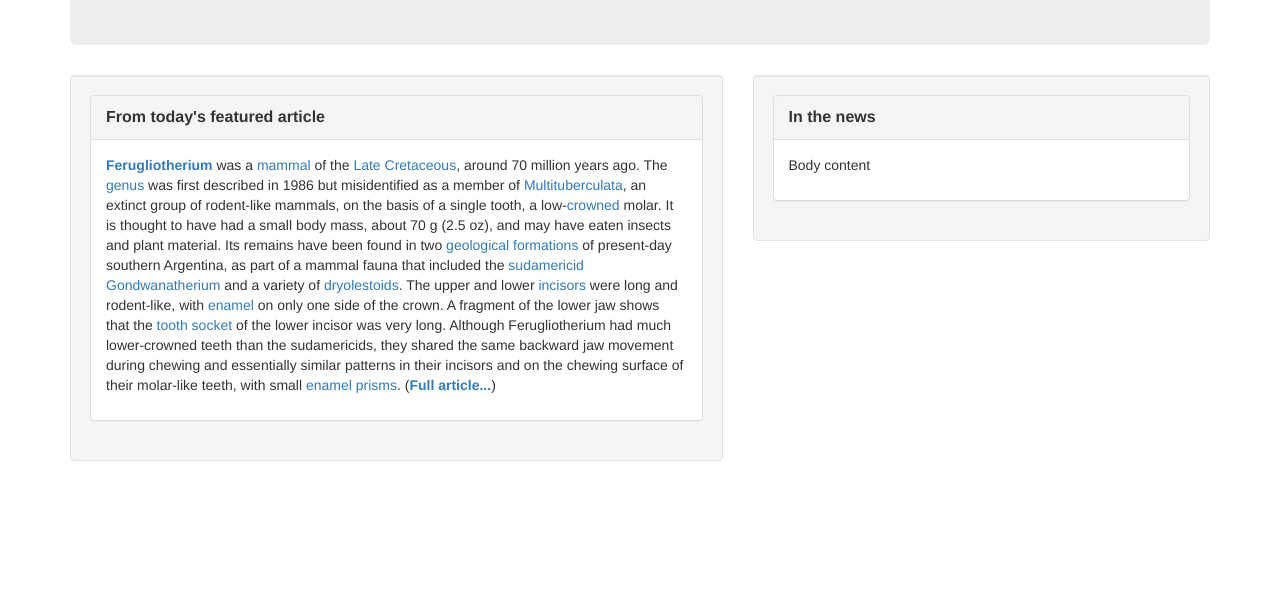
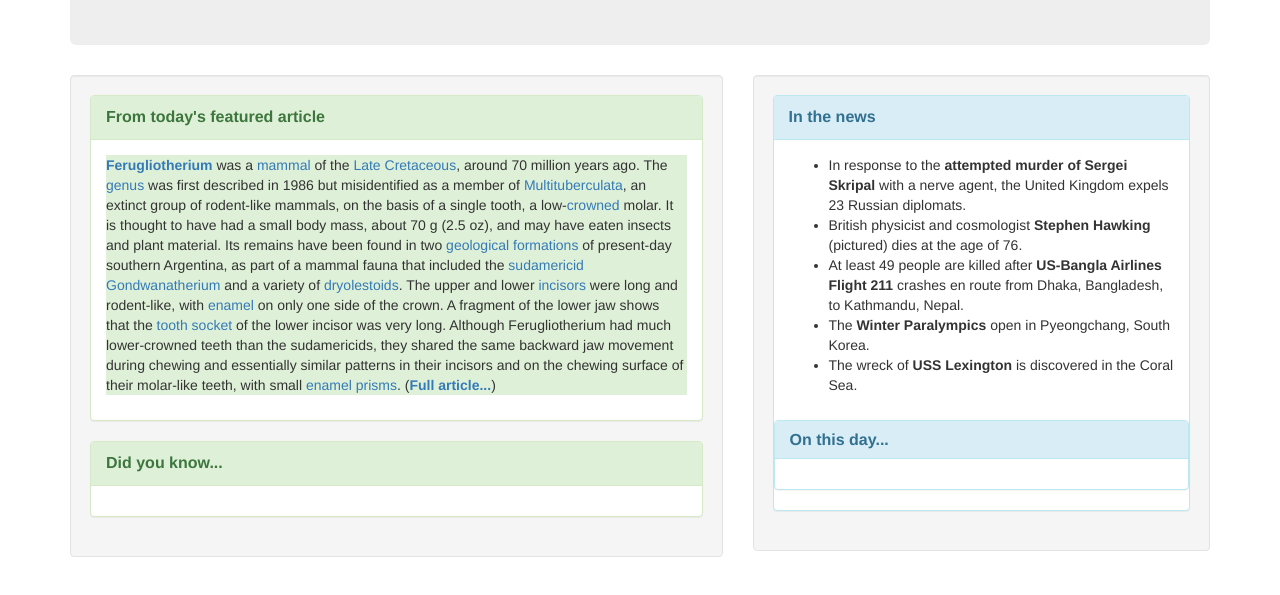
Before and after one commit to gpuett/wiki, a plain HTML site: page index.html in a window 1280 px wide. Shown: the part 159-754 px from the top of the page. Drawn offline with Linux system fonts and the light colour scheme.

Commit message:
Add additional section rows/columns and color schemes.

```diff
--- a/css/master.css
+++ b/css/master.css
@@ -1,7 +1,9 @@
 #headerlist{
   float: right;
 }
-
+#green{
+  background-color: #b4e8c3 !important;
+}
 .panel-title{
   font-weight: bolder;
 }
--- a/index.html
+++ b/index.html
@@ -1,11 +1,13 @@
 <!DOCTYPE html>
 <html>
+
 <head>
   <link rel="stylesheet" href="css/bootstrap.css">
   <link rel="stylesheet" href="css/master.css">
   <meta charset="utf-8">
   <title>Wikipedia, the free encyclopedia</title>
 </head>
+
 <body>
   <div class="container">
     <div class="jumbotron">
@@ -13,7 +15,7 @@
         <div class="col-md-6">
           <h2>Welcome to <a href="#">Wikipedia</a>,</h2>
           <p>the <a href="#">free encyclopedia</a> that <a href="#">anyone can edit.</a></p>
-          </div>
+        </div><!--End of JumboCol1-->
         <div class="col-md-6">
           <div id="headerlist" class="row">
             <div class="col-md-4">
@@ -38,35 +40,62 @@
               </ul>
             </div>
           </div>
-          </div>
+        </div><!--End of JumboCol2-->
       </div><!--end of row1-->
     </div><!--end of jumbotron-->
     <div class="row">
       <div class="col-md-7">
         <div class="well">
-            <div class="panel panel-default">
+          <div class="panel panel-success">
             <div class="panel-heading">
               <p class="panel-title">From today's featured article</h2>
             </div>
             <div class="panel-body">
-                <p><a href="#"><strong>Ferugliotherium</strong></a> was a <a href="#">mammal</a> of the <a href="#">Late Cretaceous</a>, around 70 million years ago. The <a href="#">genus</a> was first described in 1986 but misidentified as a member of <a href="#">Multituberculata</a>, an extinct group of rodent-like mammals, on the basis of a single tooth, a low-<a href="#">crowned</a> molar. It is thought to have had a small body mass, about 70 g (2.5 oz), and may have eaten insects and plant material. Its remains have been found in two <a href="#">geological formations</a> of present-day southern Argentina, as part of a mammal fauna that included the <a href="#">sudamericid Gondwanatherium</a> and a variety of <a href="#">dryolestoids</a>. The upper and lower <a href="#">incisors</a> were long and rodent-like, with <a href="#">enamel</a> on only one side of the crown. A fragment of the lower jaw shows that the <a href="#">tooth socket</a> of the lower incisor was very long. Although Ferugliotherium had much lower-crowned teeth than the sudamericids, they shared the same backward jaw movement during chewing and essentially similar patterns in their incisors and on the chewing surface of their molar-like teeth, with small <a href="#">enamel prisms</a>. (<a href="#"><strong>Full article...</strong></a>)</p>
+              <p class="bg-success"><a href="#"><strong>Ferugliotherium</strong></a> was a <a href="#">mammal</a> of the <a href="#">Late Cretaceous</a>, around 70 million years ago. The <a href="#">genus</a> was first described in 1986 but misidentified as a member of
+                <a
+                  href="#">Multituberculata</a>, an extinct group of rodent-like mammals, on the basis of a single tooth, a low-<a href="#">crowned</a> molar. It is thought to have had a small body mass, about 70 g (2.5 oz), and may have eaten insects and plant
+                  material. Its remains have been found in two <a href="#">geological formations</a> of present-day southern Argentina, as part of a mammal fauna that included the <a href="#">sudamericid Gondwanatherium</a> and a variety of <a href="#">dryolestoids</a>.
+                  The upper and lower <a href="#">incisors</a> were long and rodent-like, with <a href="#">enamel</a> on only one side of the crown. A fragment of the lower jaw shows that the <a href="#">tooth socket</a> of the lower incisor was very
+                  long. Although Ferugliotherium had much lower-crowned teeth than the sudamericids, they shared the same backward jaw movement during chewing and essentially similar patterns in their incisors and on the chewing surface of their molar-like
+                  teeth, with small <a href="#">enamel prisms</a>. (<a href="#"><strong>Full article...</strong></a>)</p>
+            </div>
+          </div>
+          <div class="panel panel-success">
+            <div class="panel-heading">
+              <p class="panel-title">Did you know...</h2>
+            </div>
+            <div class="panel-body">
         </div>
       </div>
     </div>
-        </div>
+  </div><!--End of Row2Col1-->
       <div class="col-md-5">
-          <div class="well">
-            <div class="panel panel-default">
+        <div id="blue" class="well">
+          <div class="panel panel-info">
             <div class="panel-heading">
               <p class="panel-title">In the news</h2>
             </div>
             <div class="panel-body">
-                <p>Body content</p>
+              <ul>
+                <li>In response to the <strong>attempted murder of Sergei Skripal</strong> with a nerve agent, the United Kingdom expels 23 Russian diplomats.</li>
+                <li>British physicist and cosmologist <strong>Stephen Hawking</strong> (pictured) dies at the age of 76.</li>
+                <li>At least 49 people are killed after <strong>US-Bangla Airlines Flight 211</strong> crashes en route from Dhaka, Bangladesh, to Kathmandu, Nepal.</li>
+                <li>The <strong>Winter Paralympics</strong> open in Pyeongchang, South Korea.</li>
+                <li>The wreck of <strong>USS Lexington</strong> is discovered in the Coral Sea.</li>
+              </ul>
+            </div>
+            <div class="panel panel-info">
+              <div class="panel-heading">
+                <h2 class="panel-title">On this day...</h2>
+              </div>
+              <div class="panel-body">
               </div>
             </div>
           </div>
         </div>
       </div>
+    </div><!--End of Row2-->
   </div><!--end of container-->
 </body>
+
 </html>
```
Lines whose indentation alone changed are shown as unchanged.
